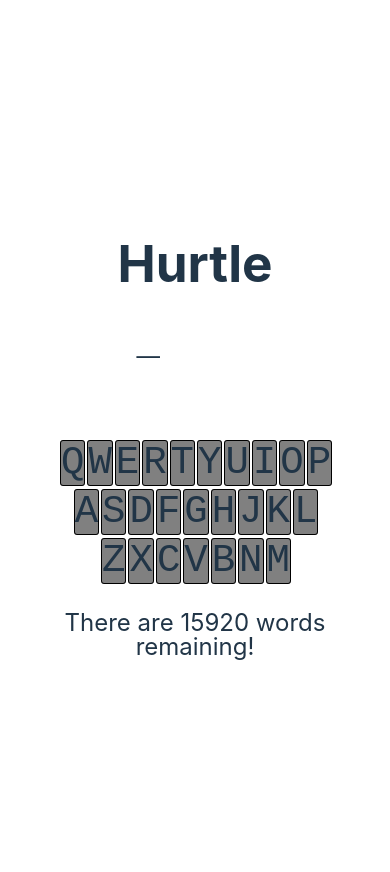
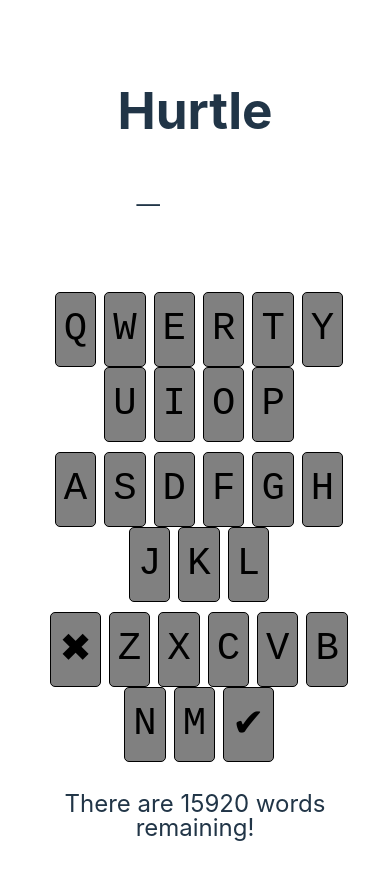
Before and after one commit to GrandAdmiralGergar/hurtle, a React (Vite) app: page / in a window 390 px wide. Before the commit the page ends 844 px from the top, so only its background shows below. Built offline with nearby package versions, Linux system fonts and the light colour scheme.

Commit message:
Adding buttons along with enter/backspace capability for mobile

```diff
--- a/src/App.css
+++ b/src/App.css
@@ -53,10 +53,6 @@
   padding: 10px;
 }
 
-button {
-  padding: 10px;
-  margin-left: 10px;
-}
 
 .board {
   font-size: 3em;
@@ -79,6 +75,17 @@
   margin-left: 2px;
 }
 
+.keyboard button {
+  padding: 8px;
+  margin-left: 8px;
+  border: black;
+  border-style: solid;
+  border-width: 1px;
+  border-radius: 5px;
+  height: 75px;
+  vertical-align: middle;
+}
+
 .note {
   margin-top: 30px;
   font-size: 1.5em;
--- a/src/App.jsx
+++ b/src/App.jsx
@@ -42,22 +42,21 @@
  *
  * @param {keymap} keymap
  */
-function FormatKeymap({keymap}) {
-  //const keys = Object.keys(keymap);
+function FormatKeymap({keymap, letterClickFunction}) {
 
   const rowSpans = [];
 
   for(let row=0; row<defaultKeyPositions.length; ++row)
   {
-    const spans = []
+    const buttons = []
     for(let letter = 0; letter < defaultKeyPositions[row].length; ++letter) {
-      spans.push(
-        <span key={defaultKeyPositions[row][letter]} style={{ backgroundColor:colorFunction(keymap[defaultKeyPositions[row][letter]])}}>
+      buttons.push(
+        <button key={defaultKeyPositions[row][letter]} onClick={() => letterClickFunction(defaultKeyPositions[row][letter])} style={{ backgroundColor:colorFunction(keymap[defaultKeyPositions[row][letter]])}}>
           {defaultKeyPositions[row][letter]}
-        </span>
+        </button>
       )
     }
-    rowSpans.push(<div key={row}>{spans}</div>);
+    rowSpans.push(<div key={row}>{buttons}</div>);
   }
 
   console.log(rowSpans);
@@ -95,14 +94,15 @@
   useEffect(() => {
     const handleKeyDown = (event) => {
       console.log("key pressed: " + event.key);
-      if(/^[a-zA-Z]$/.test(event.key)) {
-        addCharacterToGuess(event.key);
-      }
-      else if (event.key == "Enter") {
+
+      if (event.key == "Enter") {
         handleSubmit();
       }
       else if (["Backspace","Delete"].includes(event.key)) {
         deleteLastCharacterInGuess();
+      }
+      else {
+        addCharacterToGuess(event.key);
       }
     };
 
@@ -255,10 +255,19 @@
    * @param {string} newCharacter the new character to add to the guess
    */
   const addCharacterToGuess = (newCharacter) => {
-    newCharacter = newCharacter.trim();
 
-    if(guessRef.current.length < 5) {
-      setGuess((prev) => prev + newCharacter.toUpperCase());
+    if(/^[a-zA-Z]$/.test(newCharacter)) {
+      newCharacter = newCharacter.trim();
+
+      if(guessRef.current.length < 5) {
+        setGuess((prev) => prev + newCharacter.toUpperCase());
+      }
+    }
+    else if (newCharacter == "✔") {
+      handleSubmit();
+    }
+    else if (newCharacter == "✖") {
+      deleteLastCharacterInGuess();
     }
   };
 
@@ -287,7 +296,7 @@
         </span>
       </div>
       <div className="keyboard">
-        <FormatKeymap keymap={keymap} />
+        <FormatKeymap keymap={keymap} letterClickFunction={addCharacterToGuess} />
       </div>
       <div className="note">
         <span>{gameOver ? "" : "There are " + possibleWords.length + " words remaining!"}</span>
--- a/src/data/defaultKeyPositions.json
+++ b/src/data/defaultKeyPositions.json
@@ -1,5 +1,5 @@
 [
     ["Q","W","E","R","T","Y","U","I","O","P"],
     ["A","S","D","F","G","H","J","K","L"],
-    ["Z","X","C","V","B","N","M"]
+    ["✖", "Z","X","C","V","B","N","M", "✔"]
 ]
--- a/src/data/defaultKeymap.json
+++ b/src/data/defaultKeymap.json
@@ -24,5 +24,7 @@
 	"W": -1,
 	"X": -1,
 	"Y": -1,
-	"Z": -1
+	"Z": -1,
+    "✔": -1,
+    "✖" : -1
 }
```
